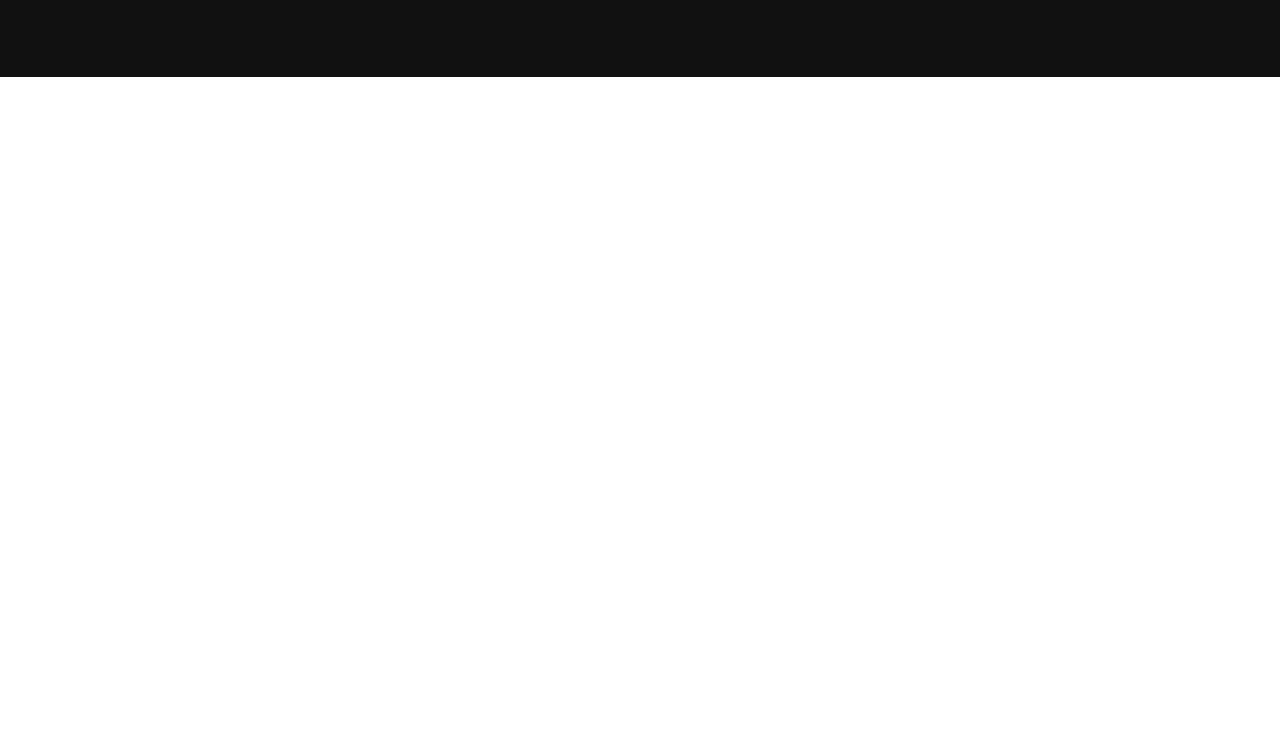
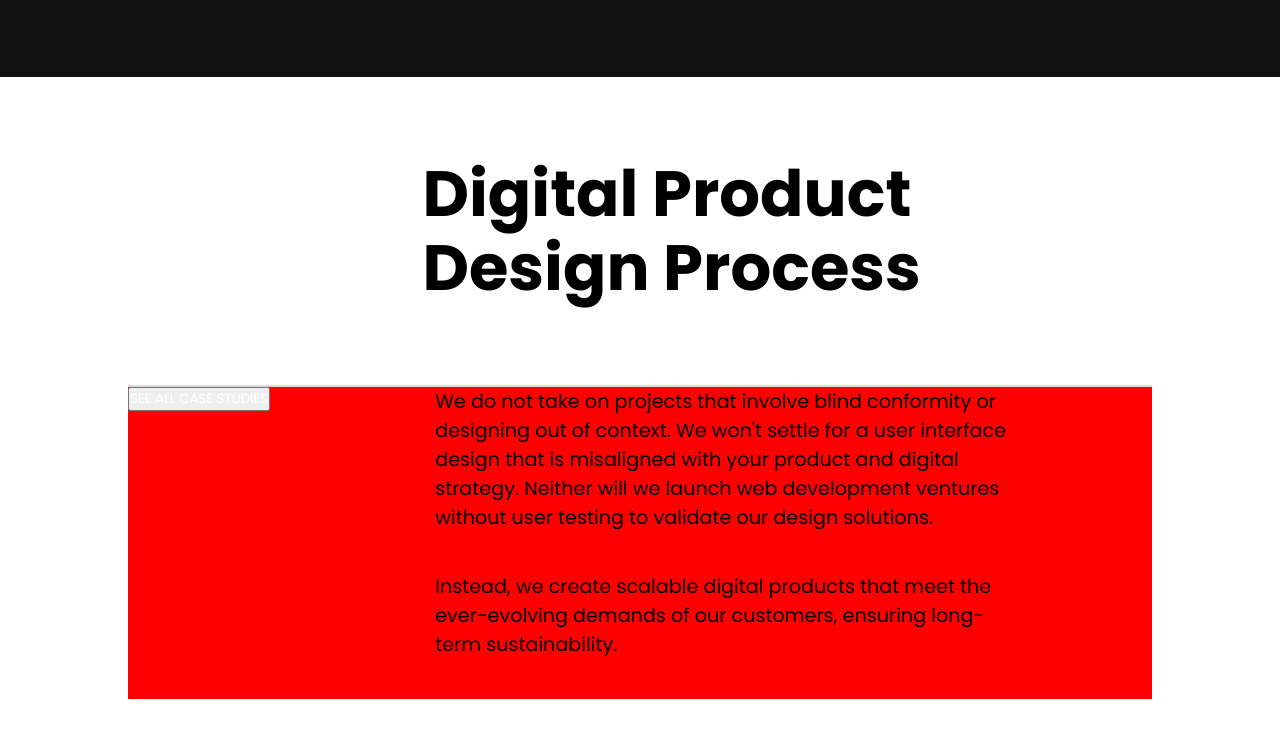
Before and after one commit to raj-humne/lazarev, a plain HTML site: page lazarev.html in a window 1280 px wide. Shown: the part 6631-7368 px from the top of the page. Drawn offline with nearby package versions, Linux system fonts and the light colour scheme.

Commit message:
pg 8 right sec

```diff
--- a/lazarev.css
+++ b/lazarev.css
@@ -585,8 +585,35 @@ summary::marker{
     border-top: 1px solid #333;
     padding: 3vh 0;
 }
+/*complete page 7 list open close icon tag*/
 .page8{
     height: 100vh;
     width: 100%;
     background-color: white;
+    padding: 10vh 10vw;
 }
+.page8>h1{
+    font-size: 5vw;
+    padding-left: 23vw;
+    padding-right: 5vw;
+    line-height: 5.8vw;
+    color: black;
+    /* background-color: red; */
+    padding-bottom: 10vh;
+    border-bottom: 2px solid #dadada;
+}
+.page8-content{
+    background-color: red;
+    display: flex;
+    align-items: flex-start;
+    justify-content: space-between;
+}
+.page8-content .right-8{
+    width: 70%;
+}
+.page8-content .right-8 p{
+    color: black;
+    font-size: 1.5vw;
+    margin-bottom: 5vh;
+    width: 80%;
+}
--- a/lazarev.html
+++ b/lazarev.html
@@ -318,7 +318,14 @@
             </div>
         </div>
         <div class="page8">
-
+<h1>Digital Product Design Process</h1>
+<div class="page8-content">
+    <button>SEE ALL CASE STUDIES</button>
+    <div class="right-8">
+        <p>We do not take on projects that involve blind conformity or designing out of context. We won't settle for a user interface design that is misaligned with your product and digital strategy. Neither will we launch web development ventures without user testing to validate our design solutions.</p>
+        <p>Instead, we create scalable digital products that meet the ever-evolving demands of our customers, ensuring long-term sustainability.</p>
+    </div>
+</div>
         </div>
     </main>
     <script src="https://cdnjs.cloudflare.com/ajax/libs/gsap/3.13.0/gsap.min.js"
```
